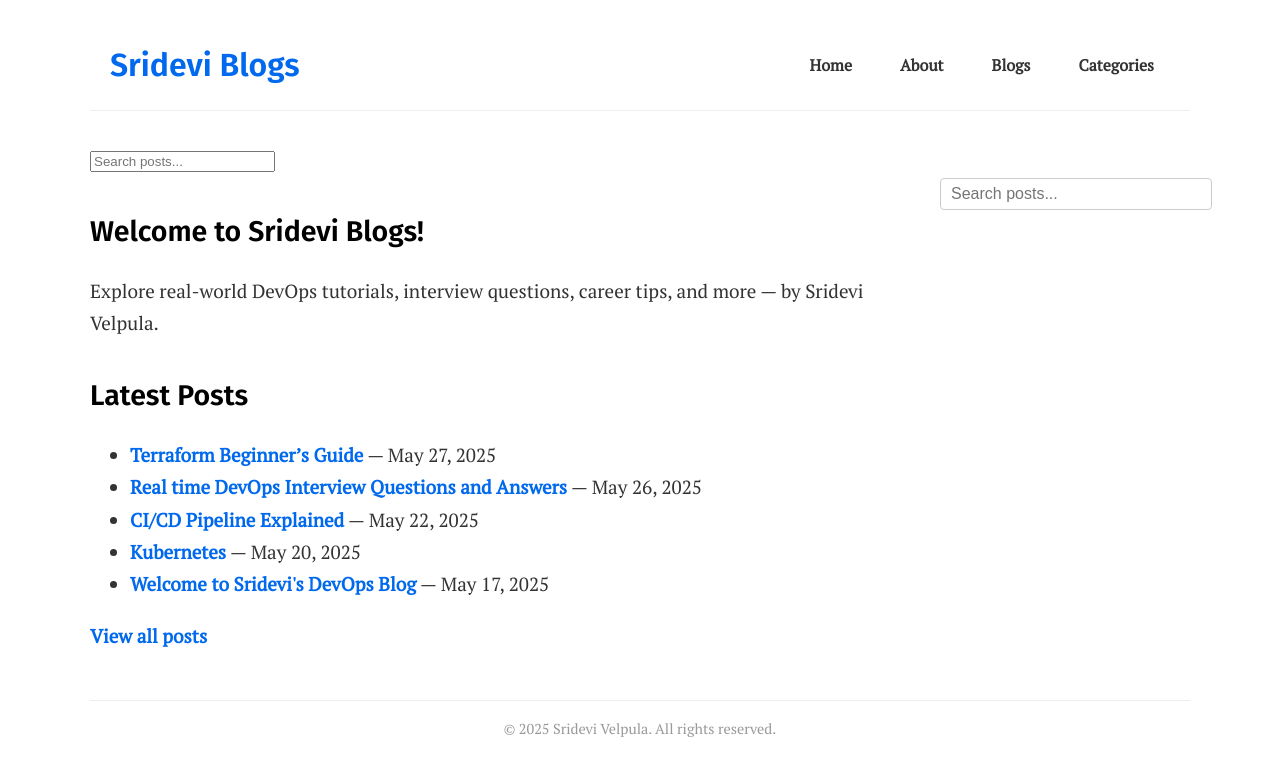
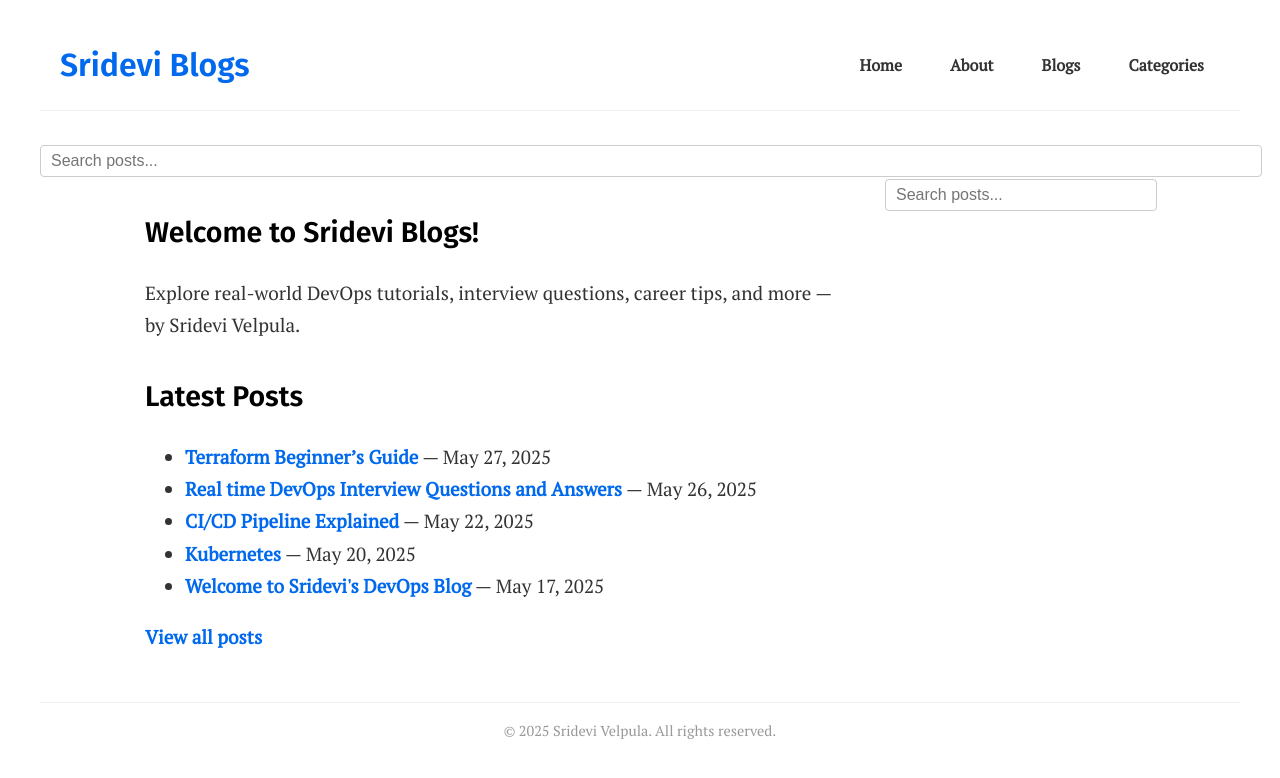
Before and after one commit to srideviblogs/srideviblogs.github.io, a Jekyll site: the page built from index.md, in a window 1280 px wide. Shown: the top 778 px of the page. Built offline with Jekyll 4.4.1, drawn with Linux system fonts in a browser that asks for light colours.

Commit message:
Update custom.css

```diff
--- a/assets/css/custom.css
+++ b/assets/css/custom.css
@@ -1,4 +1,3 @@
-
 /* Import Google Fonts */
 @import url('https://fonts.googleapis.com/css2?family=PT+Serif&family=Fira+Sans&display=swap');
 
@@ -11,7 +10,7 @@ body {
   color: #333;
   background-color: #fff;
   margin: 0 auto;
-  max-width: 1100px; /* Increased width for more content */
+  max-width: 1200px;
   padding: 20px;
   -webkit-font-smoothing: antialiased;
   -moz-osx-font-smoothing: grayscale;
@@ -45,7 +44,6 @@ header.site-header {
   background: #fff;
 }
 
-/* Header container layout */
 .site-header .container {
   display: flex;
   justify-content: space-between;
@@ -54,7 +52,6 @@ header.site-header {
   padding: 10px 20px;
 }
 
-/* Site title */
 .site-title {
   font-family: 'Fira Sans', sans-serif;
   font-weight: 700;
@@ -62,7 +59,6 @@ header.site-header {
   margin: 0;
 }
 
-/* Navigation */
 .site-nav {
   display: flex;
   gap: 1rem;
@@ -82,7 +78,6 @@ header.site-header {
   color: #0069ed;
 }
 
-/* Responsive menu toggle */
 .menu-toggle {
   display: none;
   font-size: 1.5rem;
@@ -90,25 +85,72 @@ header.site-header {
   position: absolute;
   top: 20px;
   right: 20px;
-  z-index: 1001; /* Stay above other elements */
+  z-index: 1001;
   background: none;
   border: none;
 }
 
-/* Search container - Desktop */
+/* Post list styling */
+.post-list article {
+  border-bottom: 1px solid #eee;
+  padding-bottom: 1rem;
+  margin-bottom: 1rem;
+}
+
+.post-list article:last-child {
+  border-bottom: none;
+  margin-bottom: 0;
+  padding-bottom: 0;
+}
+
+.post-list .excerpt {
+  color: #666;
+  font-size: 1rem;
+}
+
+/* Footer */
+.site-footer {
+  margin-top: 3rem;
+  border-top: 1px solid #eee;
+  padding-top: 1rem;
+  font-size: 0.9rem;
+  color: #999;
+  text-align: center;
+}
+
+/* ===== New Layout Styles ===== */
+
+/* Layout wrapper for main content and sidebar */
+.layout-container {
+  display: flex;
+  justify-content: center;
+  align-items: flex-start;
+  max-width: 1200px;
+  margin: 0 auto;
+  padding: 0 20px;
+  gap: 40px;
+}
+
+/* Main content */
+.main-content {
+  flex: 1;
+  max-width: 700px;
+}
+
+/* Right sidebar */
 .sidebar-right {
   width: 250px;
-  margin-left: 30px;
-  position: sticky;
-  top: 100px;
-  align-self: flex-start;
+  flex-shrink: 0;
 }
 
+/* Search box in right sidebar */
 .search-box {
-  position: relative;
+  position: sticky;
+  top: 80px;
 }
 
-#search-input-desktop {
+/* Search input field */
+.search-input {
   padding: 6px 10px;
   width: 100%;
   border-radius: 4px;
@@ -116,7 +158,8 @@ header.site-header {
   font-size: 1rem;
 }
 
-#search-results-desktop {
+/* Search results box */
+.search-results {
   position: absolute;
   top: 100%;
   left: 0;
@@ -130,125 +173,66 @@ header.site-header {
   box-shadow: 0 2px 8px rgba(0,0,0,0.1);
 }
 
-#search-results-desktop ul {
+.search-results ul {
   list-style: none;
   margin: 0;
   padding: 0.5rem;
 }
 
-#search-results-desktop li {
+.search-results li {
   padding: 0.4rem 0;
 }
 
-#search-results-desktop li a {
+.search-results li a {
   color: #007acc;
   text-decoration: none;
 }
 
-#search-results-desktop li a:hover {
+.search-results li a:hover {
   text-decoration: underline;
 }
 
-/* Layout container */
-.layout-container {
-  display: flex;
-  gap: 20px;
-}
-
-/* Main content takes remaining width */
-.main-content {
-  flex: 1;
-}
-
-/* Footer */
-.site-footer {
-  margin-top: 3rem;
-  border-top: 1px solid #eee;
-  padding-top: 1rem;
-  font-size: 0.9rem;
-  color: #999;
-  text-align: center;
-}
-
-/* ===== Responsive for Mobile ===== */
+/* ===== Responsive Mobile Fixes ===== */
 @media (max-width: 768px) {
-
-  body {
-    max-width: 100%;
-    padding: 10px;
+  .site-header .container {
+    flex-direction: column;
+    align-items: flex-start;
   }
 
   .menu-toggle {
     display: block;
   }
 
-  /* Layout container becomes column */
-  .layout-container {
-    flex-direction: column;
-  }
-
-  /* Sidebar search moves above content */
-  .sidebar-right {
-    width: 100%;
-    margin-left: 0;
-    position: relative;
-    top: auto;
-    margin-bottom: 15px;
-  }
-
-  #search-input-desktop {
-    display: none; /* Hide desktop search on mobile */
-  }
-
-  /* Mobile search input */
-  #search-input {
-    padding: 6px 10px;
-    width: 100%;
-    max-width: 320px;
-    border-radius: 4px;
-    border: 1px solid #ccc;
-    font-size: 1rem;
-  }
-
-  #search-results {
-    position: absolute;
-    top: 100%;
-    left: 0;
-    right: 0;
-    background: white;
-    border: 1px solid #ccc;
-    max-height: 300px;
-    overflow-y: auto;
-    display: none;
-    z-index: 1000;
-    box-shadow: 0 2px 8px rgba(0,0,0,0.1);
-  }
-
-  /* Mobile nav menu styles */
   .site-nav {
     display: none;
     flex-direction: column;
-    position: fixed;
-    top: 0;
-    right: 0;
-    width: 260px;
-    height: 100vh; /* Full viewport height */
+    width: 100%;
     background: #fff;
-    box-shadow: -3px 0 10px rgba(0,0,0,0.1);
-    padding-top: 60px;
-    overflow-y: auto;
-    z-index: 1099;
+    padding: 1rem 0;
+    margin-top: 1rem;
+    box-shadow: 0 4px 8px rgba(0,0,0,0.05);
   }
 
   .site-nav.active {
     display: flex;
   }
 
-  .site-nav a {
-    display: block;
-    padding: 15px 20px;
-    border-bottom: 1px solid #eee;
+  .layout-container {
+    flex-direction: column;
+    align-items: center;
+  }
+
+  .sidebar-right {
     width: 100%;
-    box-sizing: border-box;
+    margin-top: 20px;
+  }
+
+  .search-box {
+    position: static;
+  }
+
+  .search-input {
+    width: 90%;
+    max-width: 300px;
   }
 }
```
